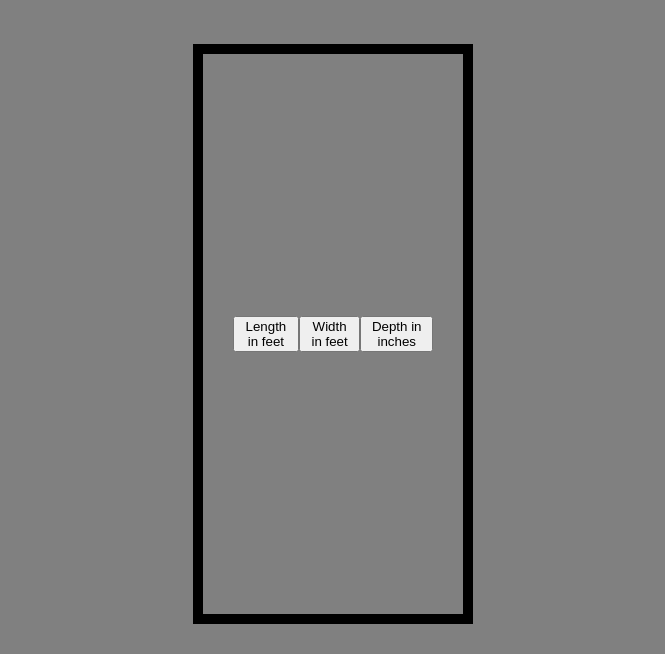
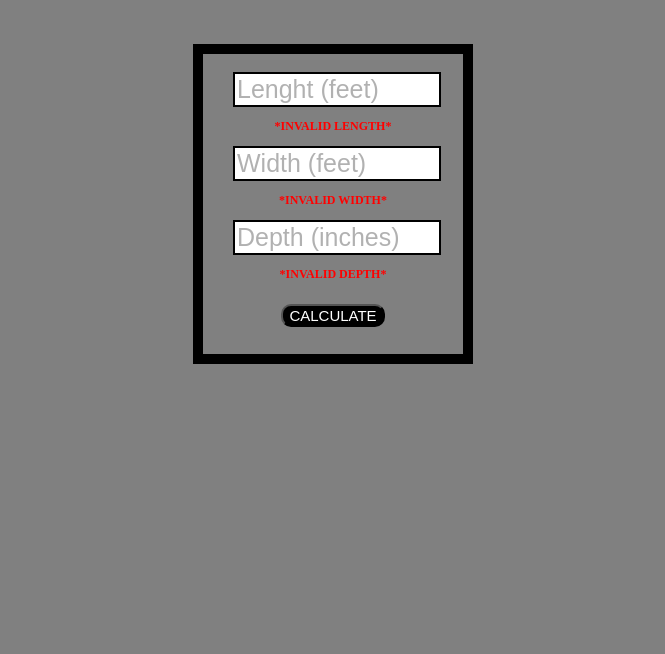
Before and after one commit to EmmanuelGR02/ConcretePriceWebsite, a plain HTML site: page calcYards.html in a window 1280 px wide. Shown: the part 148-802 px from the top of the page, without its empty margins (307-972 px from the left). Drawn offline with Linux system fonts and the light colour scheme.

Commit message:
yardCalc main page setup finished

```diff
--- a/calcYards.html
+++ b/calcYards.html
@@ -10,9 +10,13 @@
         <h1 class="yardsTitle">Yard Calculator</h1>
 
         <center><div class="infoBox">
-            <button>Length in feet</button>
-            <button>Width in feet</button>
-            <button>Depth in inches</button>
+            <input id="yardLength" class="yardLength" type="text" placeholder="Lenght (feet)">
+            <p id="invalidLength" class="invalidLength">*INVALID LENGTH*</p>
+            <input id="yardWidth" class="yardWidth" type="text" placeholder="Width (feet)">
+            <p id="invalidWidth" class="invalidLength">*INVALID WIDTH*</p>
+            <input id="yardDepth" class="yardDepth" type="text" placeholder="Depth (inches)">
+            <p id="invalidWidth" class="invalidLength">*INVALID DEPTH*</p>
+            <button id="yardCalc" class="yardCalc">CALCULATE</button>
         </div></center>
 
     </body>
--- a/yardsStyle.css
+++ b/yardsStyle.css
@@ -13,12 +13,79 @@ body {
 
 /* Box holding the info text boxes */
 .infoBox {
-    display: flex;
+    display: absolute;
     align-items: center;
     justify-content: center;
     width: 200px;
-    height: 500px;
+    height: 240px;
     border: 10px solid black;
     padding: 30px;
     margin: 30px;
 }
+
+/* Info text boxes alignments */
+.yardLength {
+    font-size: 25px;
+    width: 200px;
+    margin-top: -95%;
+    margin-left: 0%;
+    border: 2px solid black;
+}
+.yardWidth {
+    font-size: 25px;
+    width: 200px;
+    margin-top: 0%;
+    margin-left: 0%;
+    border: 2px solid black;
+}
+.yardDepth {
+    font-size: 25px;
+    width: 200px;
+    margin-top: 0%;
+    margin-left: 0%;
+    border: 2px solid black;
+}
+/* *****END***** */
+
+/* Calculate button */
+.yardCalc {
+    font-size: 15px;
+    color: white;
+    background-color: black;
+    margin-top: 5%;
+    border-radius: 10px;
+    transition-duration: 0.5s;
+}
+.yardCalc:hover {
+    box-shadow: 0 12px 16px 0 rgba(0,0,0,0.7),0 17px 50px 0 rgba(0,0,0,0.7);
+}
+
+/* invalid measurements and placeholder settings */
+.yardLength::placeholder {
+    color: black;
+    opacity: 0.3;
+}
+.invalidLength {
+    font-size: 10px;
+    color: red;
+}
+
+.yardWidth::placeholder {
+    color: black;
+    opacity: 0.3;
+}
+.invalidLength {
+    font-size: 10px;
+    color: red;
+}
+
+.yardDepth::placeholder {
+    color: black;
+    opacity: 0.3;
+}
+.invalidLength {
+    font-weight: bolder;
+    font-size: 12px;
+    color:red;
+}
+/* *****END***** */
```
Also changed, not shown: concretestyle.css (+7 -7 lines).
